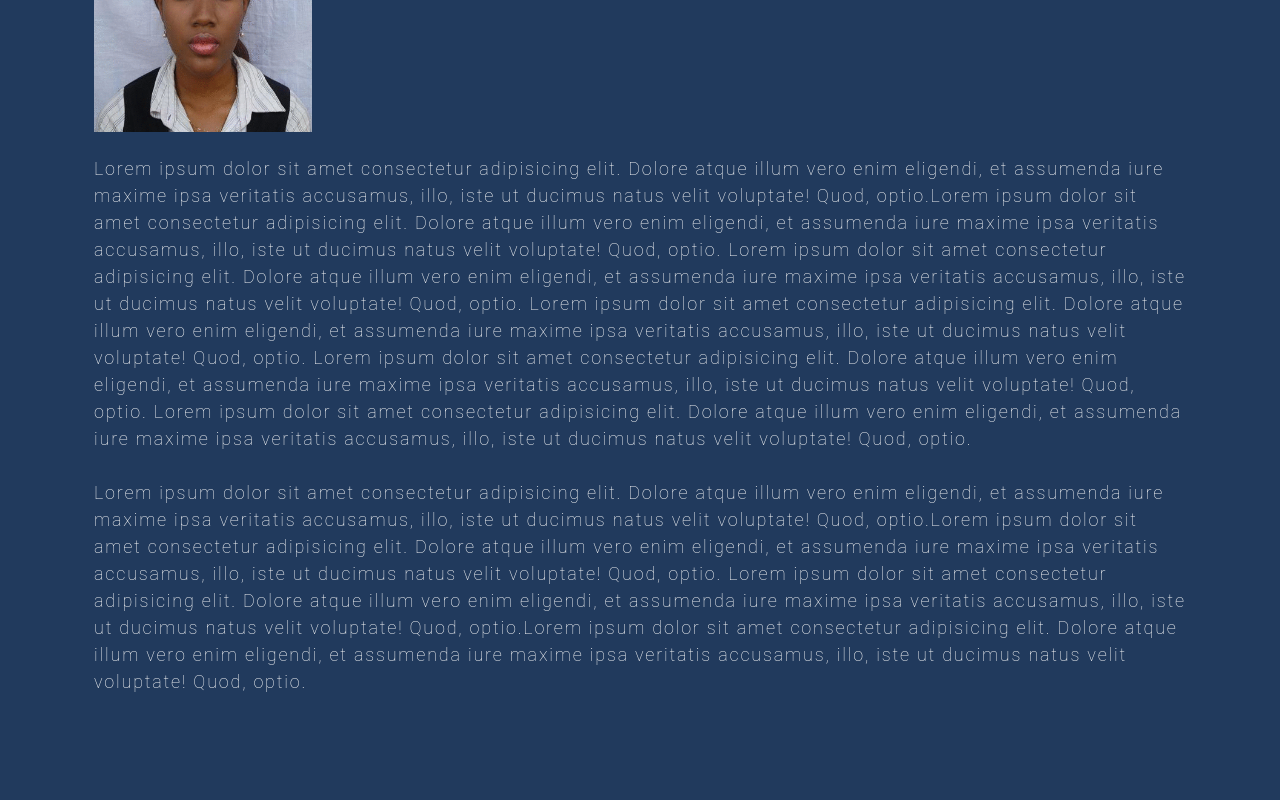
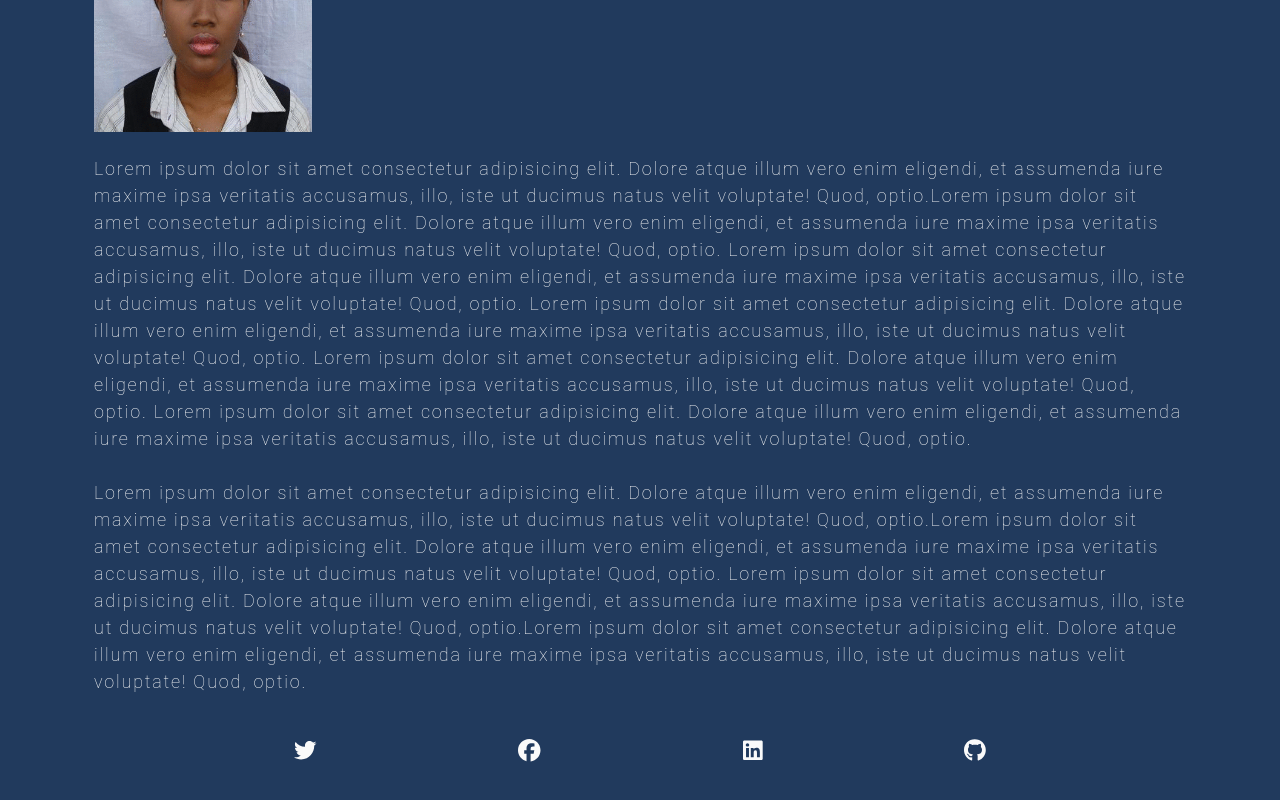
Before and after one commit to BlessingI/blessing-react-portfolio, a React (Create React App) app: page / in a window 1280 px wide. Shown: the part 362-1162 px from the top of the page. Built offline with nearby package versions, Linux system fonts and the light colour scheme.

Commit message:
added footer

```diff
--- a/package.json
+++ b/package.json
@@ -3,6 +3,9 @@
   "version": "0.1.0",
   "private": true,
   "dependencies": {
+    "@fortawesome/fontawesome-svg-core": "^6.1.1",
+    "@fortawesome/free-brands-svg-icons": "^6.1.1",
+    "@fortawesome/react-fontawesome": "^0.2.0",
     "@testing-library/jest-dom": "^5.16.4",
     "@testing-library/react": "^11.1.0",
     "@testing-library/user-event": "^13.5.0",
--- a/src/App.js
+++ b/src/App.js
@@ -5,6 +5,7 @@ import About from "./components/About";
 import ContactForm from "./components/ContactForm";
 import Resume from "./components/Resume";
 import Portfolio from "./components/Portfolio";
+import Footer from "./components/Footer";
 
 function App() {
   const [currentPage, setCurrentPage] = useState("About");
@@ -30,8 +31,8 @@ function App() {
       <Nav currentPage={currentPage} handlePageChange={handlePageChange} />
       <main>
       {renderPage()}
+      <Footer />
       </main>
-
     </div>
   );
 }
--- /dev/null
+++ b/src/components/Footer/index.js
@@ -0,0 +1,34 @@
+import React from "react";
+import { library } from "@fortawesome/fontawesome-svg-core";
+import {
+  fab,
+  faTwitterSquare,
+  faFacebook,
+  faLinkedin,
+  faGithub,
+} from "@fortawesome/free-brands-svg-icons";
+import { FontAwesomeIcon } from "@fortawesome/react-fontawesome";
+
+function Footer() {
+  library.add(fab, faTwitterSquare, faFacebook, faLinkedin, faGithub);
+  return (
+    <section className="fontawesome">
+      <a href="https://twitter.com/" target="blank">
+        {" "}
+        <FontAwesomeIcon icon={["fab", "twitter"]} size="lg" />{" "}
+      </a>
+      <a href="https://www.facebook.com/" target="blank">
+        {" "}
+        <FontAwesomeIcon icon={["fab", "facebook"]} size="lg" />
+      </a>
+      <a href="https://www.linkedin.com/in/blessing-igbadumhe/" target="blank">
+        <FontAwesomeIcon icon={["fab", "linkedin"]} size="lg" />
+      </a>
+      <a href="https://github.com/BlessingI" target="blank">
+        <FontAwesomeIcon icon={["fab", "github"]} size="lg" />
+      </a>
+    </section>
+  );
+}
+
+export default Footer;
--- a/src/components/Resume/index.js
+++ b/src/components/Resume/index.js
@@ -1,10 +1,11 @@
 import React from "react";
+import pdf from '../../assets/images/pdf-file/bresume.doc'
 
 function Resume() {
   return (
     <section className="my-5">
       <h1 id="about">Resume</h1>
-      <div>Download my Resume</div>
+      <div>Download my <a href={pdf}>Resume</a></div>
       <h2>Front-end Proficiencies</h2>
       <ul>
         <li>HTML</li>
--- a/src/index.css
+++ b/src/index.css
@@ -303,3 +303,13 @@ a {
 .navActive {
   color: var(--secondary);
 }
+
+.fontawesome {
+  display: flex;
+  justify-content: space-evenly;
+  align-items: center;
+}
+
+.fontawesome a{
+  color: #fafafa;
+}
```
Also changed, not shown: 2 other files (tests, documents, lock files or other folders).
